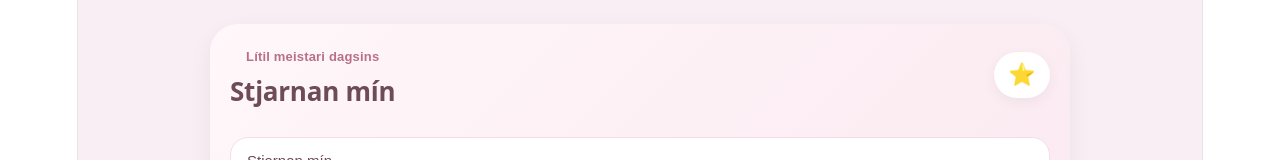
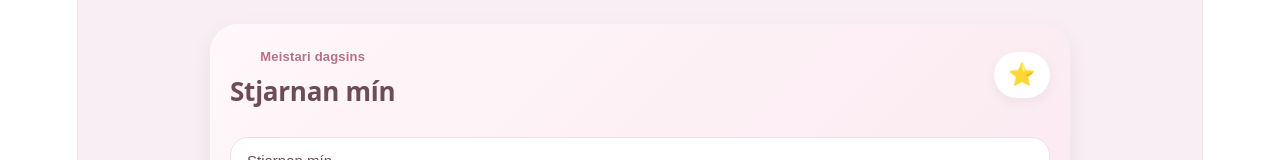
Before and after one commit to jokib82-gif/rutina, a React (Vite) app: page / in a window 1280 px wide. Shown: the top 160 px of the page. Built offline with nearby package versions, Linux system fonts and the light colour scheme.

Commit message:
Fix App.jsx build error

```diff
--- a/src/App.jsx
+++ b/src/App.jsx
@@ -230,7 +230,7 @@ export default function App() {
           <section style={styles.profileCard}>
             <div style={styles.profileTopRow}>
               <div>
-                <div style={styles.profileLabel}>Lítil meistari dagsins</div>
+                <div style={styles.profileLabel}>Meistari dagsins</div>
                 <h2 style={styles.profileTitle}>{childName || 'Stjarnan mín'}</h2>
               </div>
               <div style={styles.starBadge}>{renderRewardStars()}</div>
```
